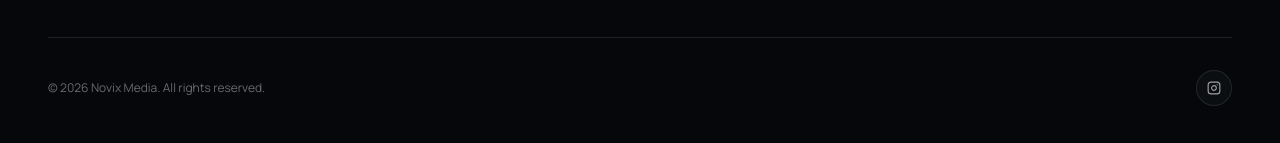
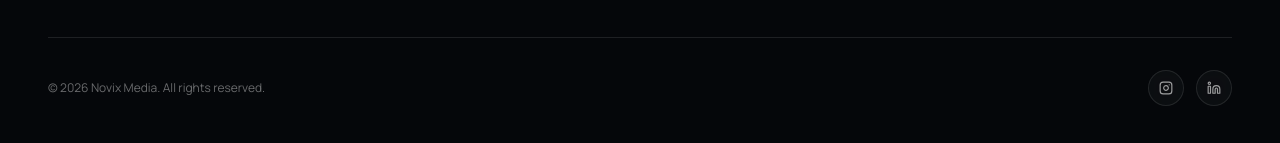
Before and after one commit to aadijain-glb/novixmedia, a React (Vite) app: page / in a window 1280 px wide. Shown: the part 5430-5573 px from the top of the page. Built offline with nearby package versions, Linux system fonts and the light colour scheme; no server answers; the HTML template or start-up script is replaced by a standard one; a web font is replaced by a local one.

Commit message:
Add LinkedIn social link to constants and footer

```diff
--- a/src/components/Footer.jsx
+++ b/src/components/Footer.jsx
@@ -1,4 +1,4 @@
-import { Instagram } from "./Icons";
+import { Instagram, Linkedin } from "./Icons";
 import { AGENCY } from "../lib/constants";
 
 export default function Footer() {
@@ -46,7 +46,8 @@ export default function Footer() {
           <div className="flex items-center gap-3">
             {[
               { Icon: Instagram, href: AGENCY.socials.instagram, label: "instagram" },
-            ].map(({ Icon, href, label }) => (
+              AGENCY.socials.linkedin ? { Icon: Linkedin, href: AGENCY.socials.linkedin, label: "linkedin" } : null,
+            ].filter(Boolean).map(({ Icon, href, label }) => (
               <a key={label} href={href} target="_blank" rel="noopener noreferrer"
                 aria-label={label} data-testid={`footer-social-${label}`}
                 className="w-9 h-9 rounded-full glass flex items-center justify-center text-white/60 hover:text-neon transition">
```
Also changed, not shown: src/lib/constants.js.
